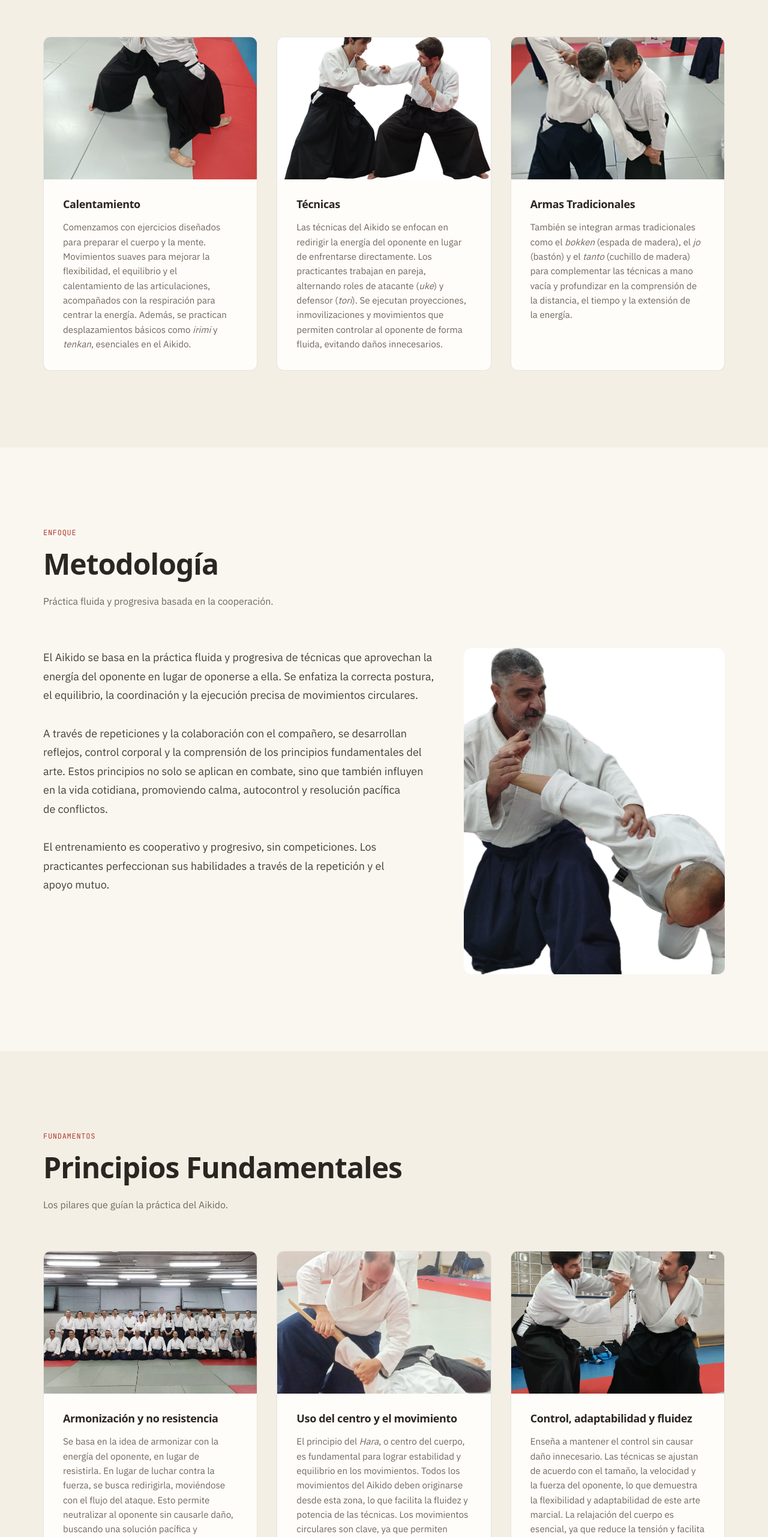
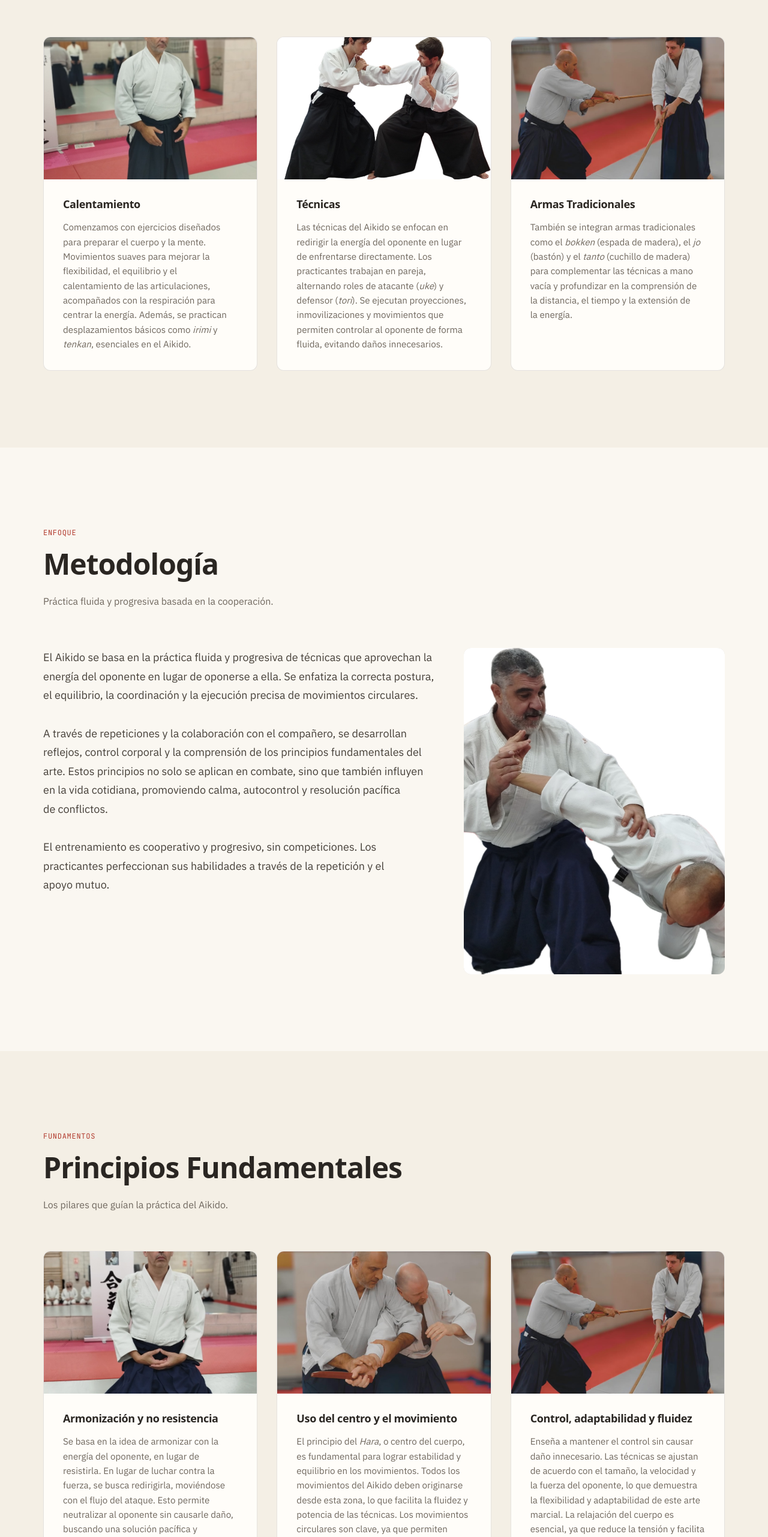
Before and after one commit to svallev/Club_Aikido_Paracuellos, a website built with Vite: page index.html in a window 1280 px wide. Shown: the part 3052-5614 px from the top of the page at 60% size. Built offline with nearby package versions, Linux system fonts and the light colour scheme.

Commit message:
cambios en imagenes de la home

```diff
--- a/index.html
+++ b/index.html
@@ -199,7 +199,7 @@
           <div class="grid-3 reveal">
             <article class="card">
               <figure class="card__media" aria-hidden="true">
-                <img src="/images/gallery/AikidoParacuellos_005.jpg" alt="Calentamiento con niños" loading="lazy" decoding="async">
+                <img src="/images/la-practica/imagen_1.jpeg" alt="Calentamiento con niños" loading="lazy" decoding="async">
               </figure>
               <h3 class="card__title">Calentamiento</h3>
               <p class="card__text">Comenzamos con ejercicios diseñados para preparar el cuerpo y la mente. Movimientos suaves para mejorar la flexibilidad, el equilibrio y el calentamiento de las articulaciones, acompañados con la respiración para centrar la energía. Además, se practican desplazamientos básicos como <em>irimi</em> y <em>tenkan</em>, esenciales en el Aikido.</p>
@@ -215,7 +215,7 @@
 
             <article class="card">
               <figure class="card__media" aria-hidden="true">
-                <img src="/images/gallery/AikidoParacuellos_003.jpg" alt="Armas tradicionales en el dojo" loading="lazy" decoding="async">
+                <img src="/images/la-practica/imagen_4.jpeg" alt="Armas tradicionales en el dojo" loading="lazy" decoding="async">
               </figure>
               <h3 class="card__title">Armas Tradicionales</h3>
               <p class="card__text">También se integran armas tradicionales como el <em>bokken</em> (espada de madera), el <em>jo</em> (bastón) y el <em>tanto</em> (cuchillo de madera) para complementar las técnicas a mano vacía y profundizar en la comprensión de la distancia, el tiempo y la extensión de la energía.</p>
@@ -260,7 +260,7 @@
           <div class="grid-3 reveal">
             <article class="card">
               <figure class="card__media" aria-hidden="true">
-                <img src="/images/gallery/AikidoParacuellos_001.jpg" alt="Armonización en el dojo" loading="lazy" decoding="async">
+                <img src="/images/la-practica/imagen_2.jpeg" alt="Armonización en el dojo" loading="lazy" decoding="async">
               </figure>
               <h3 class="card__title">Armonización y no resistencia</h3>
               <p class="card__text">Se basa en la idea de armonizar con la energía del oponente, en lugar de resistirla. En lugar de luchar contra la fuerza, se busca redirigirla, moviéndose con el flujo del ataque. Esto permite neutralizar al oponente sin causarle daño, buscando una solución pacífica y controlada mediante la colaboración mutua en cada técnica.</p>
@@ -268,7 +268,7 @@
 
             <article class="card">
               <figure class="card__media" aria-hidden="true">
-                <img src="/images/gallery/AikidoParacuellos_002.jpg" alt="Movimiento y centro" loading="lazy" decoding="async">
+                <img src="/images/la-practica/imagen_3.jpeg" alt="Movimiento y centro" loading="lazy" decoding="async">
               </figure>
               <h3 class="card__title">Uso del centro y el movimiento</h3>
               <p class="card__text">El principio del <em>Hara</em>, o centro del cuerpo, es fundamental para lograr estabilidad y equilibrio en los movimientos. Todos los movimientos del Aikido deben originarse desde esta zona, lo que facilita la fluidez y potencia de las técnicas. Los movimientos circulares son clave, ya que permiten redirigir la energía del ataque sin fricción ni resistencia directa, maximizando la eficiencia.</p>
@@ -276,7 +276,7 @@
 
             <article class="card">
               <figure class="card__media" aria-hidden="true">
-                <img src="/images/gallery/AikidoParacuellos_004.jpg" alt="Control y fluidez" loading="lazy" decoding="async">
+                <img src="/images/la-practica/imagen_4.jpeg" alt="Control y fluidez" loading="lazy" decoding="async">
               </figure>
               <h3 class="card__title">Control, adaptabilidad y fluidez</h3>
               <p class="card__text">Enseña a mantener el control sin causar daño innecesario. Las técnicas se ajustan de acuerdo con el tamaño, la velocidad y la fuerza del oponente, lo que demuestra la flexibilidad y adaptabilidad de este arte marcial. La relajación del cuerpo es esencial, ya que reduce la tensión y facilita movimientos más fluidos, naturales y efectivos.</p>
@@ -345,7 +345,7 @@
           <div class="teaser-grid reveal">
             <a href="/actividades.html" class="teaser">
               <div class="teaser__media" aria-hidden="true">
-                <img src="/images/gallery/AikidoParacuellos_003.jpg" alt="">
+                <img src="/images/la-practica/imagen_5.jpeg" alt="">
               </div>
               <div class="teaser__shade"></div>
               <div class="teaser__body">
@@ -373,7 +373,7 @@
 
             <a href="/galeria.html" class="teaser">
               <div class="teaser__media" aria-hidden="true">
-                <img src="/images/gallery/AikidoParacuellos_005.jpg" alt="">
+                <img src="/images/la-practica/imagen_1.jpeg" alt="">
               </div>
               <div class="teaser__shade"></div>
               <div class="teaser__body">
```
Also changed, not shown: public/images/la-practica/imagen_1.jpeg (added), public/images/la-practica/imagen_2.jpeg (added), public/images/la-practica/imagen_3.jpeg (added), public/images/la-practica/imagen_4.jpeg (added), public/images/la-practica/imagen_5.jpeg (added), public/images/la-practica/modelo_01.jpg (added).
